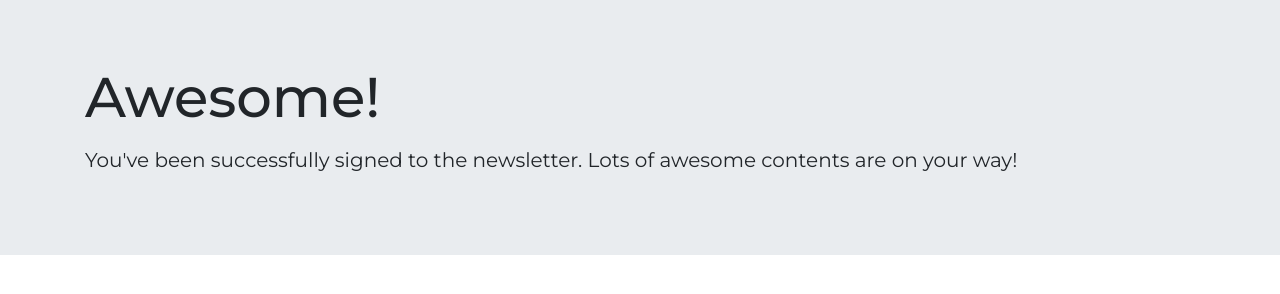
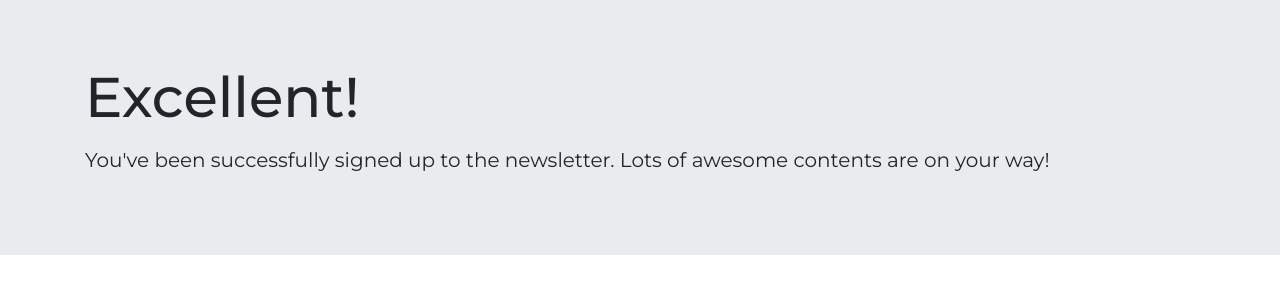
Before and after one commit to Soumya-Dey/Newsletter-signup, a website: page success.html in a window 1280 px wide. Drawn offline with nearby package versions, Linux system fonts and the light colour scheme.

Commit message:
changed succes page

```diff
--- a/success.html
+++ b/success.html
@@ -26,8 +26,8 @@
 <body>
     <div class="jumbotron jumbotron-fluid">
         <div class="container">
-            <h1 class="display-4">Awesome!</h1>
-            <p class="lead">You've been successfully signed to the newsletter. Lots of awesome contents are on your way!
+            <h1 class="display-4">Excellent!</h1>
+            <p class="lead">You've been successfully signed up to the newsletter. Lots of awesome contents are on your way!
             </p>
         </div>
     </div>
```
